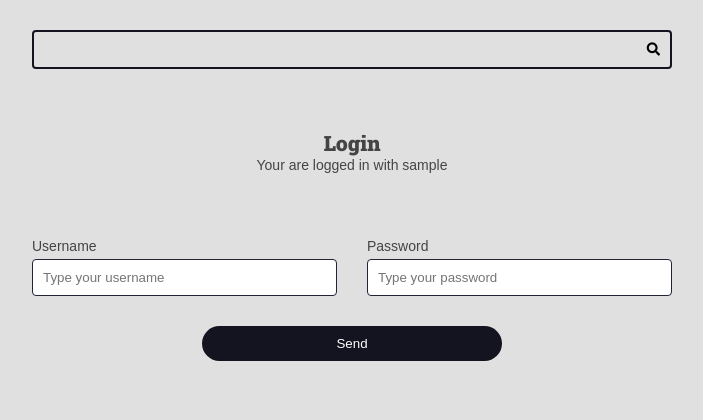
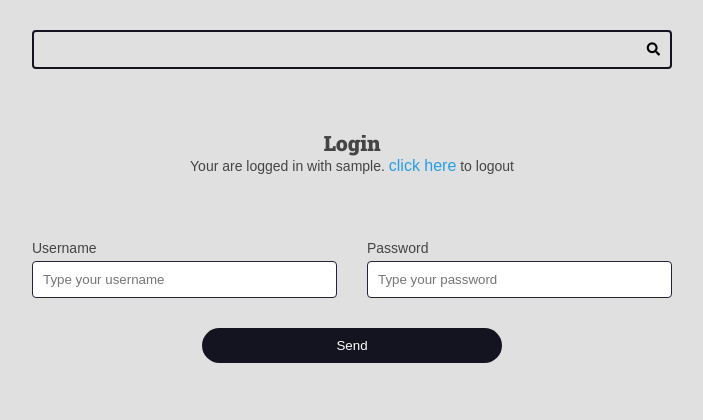
Before and after one commit to welly555/Projeto01, a Django app: template authors/templates/authors/pages/login.html in a window 1280 px wide. Shown: the part 113-533 px from the top of the page, without its empty margins (288-991 px from the left). Run offline with Django 4.2, Linux system fonts and the light colour scheme; the template is opened without the code that fills it: values that come from a table or form of the project are taken from there, others are empty; the visitor is signed in with stand-in values (Sample User, id 1).

Commit message:
end logout

```diff
--- a/authors/templates/authors/pages/login.html
+++ b/authors/templates/authors/pages/login.html
@@ -6,10 +6,15 @@
     <div class="main-content center container">
         <h2>Login</h2>
         {% if request.user.is_authenticated %}
-            <p>
+            <div>
                 Your are logged in with
-                {{ request.user.username }}
-            </p>
+                {{ request.user.username }}.
+                <form class="inline-form" action="{% url 'authors:logout' %}" method='POST'>
+                    {% csrf_token %}
+                    <input type="hidden" name="username" value="{{ request.user.username }}">
+                    <button class="plaintext-button" type='submit'> click here </button>
+                </form> to logout
+            </div>
         {% endif %}
     </div>
 
--- a/authors/urls.py
+++ b/authors/urls.py
@@ -8,4 +8,5 @@ urlpatterns = [
     path('register/create/', views.register_create, name='register_create'),
     path('login/', views.login_view, name='login'),
     path('login/create/', views.login_create, name='login_create'),
+    path('logout/', views.logout_view, name='logout'),
 ]
--- a/authors/views.py
+++ b/authors/views.py
@@ -72,5 +72,11 @@ def login_create(request):
 
 @login_required(login_url='authors:login', redirect_field_name='next')
 def logout_view(request):
+    if not request.POST:
+        return redirect(reverse('authors:login'))
+
+    if request.POST.get('username') != request.user.username:
+        return redirect(reverse('authors:login'))
+
     logout(request)
     return redirect(reverse('authors:login'))
--- a/base_static/global/css/styles.css
+++ b/base_static/global/css/styles.css
@@ -368,6 +368,20 @@ h6 {
     transition: all 300ms ease-in-out;
     box-shadow: -5px 5px 15px rgba(0, 0, 0, .2);
 }
+
+.plaintext-button{
+    display: inline;
+    border: none;
+    background: none;
+    cursor: pointer;
+    color: var(--color-primary);
+    font-size: 1.6rem;
+}
+
+.inline-form{
+    display: inline;
+
+}
 /* messages*/
 
 .message-container{
```
